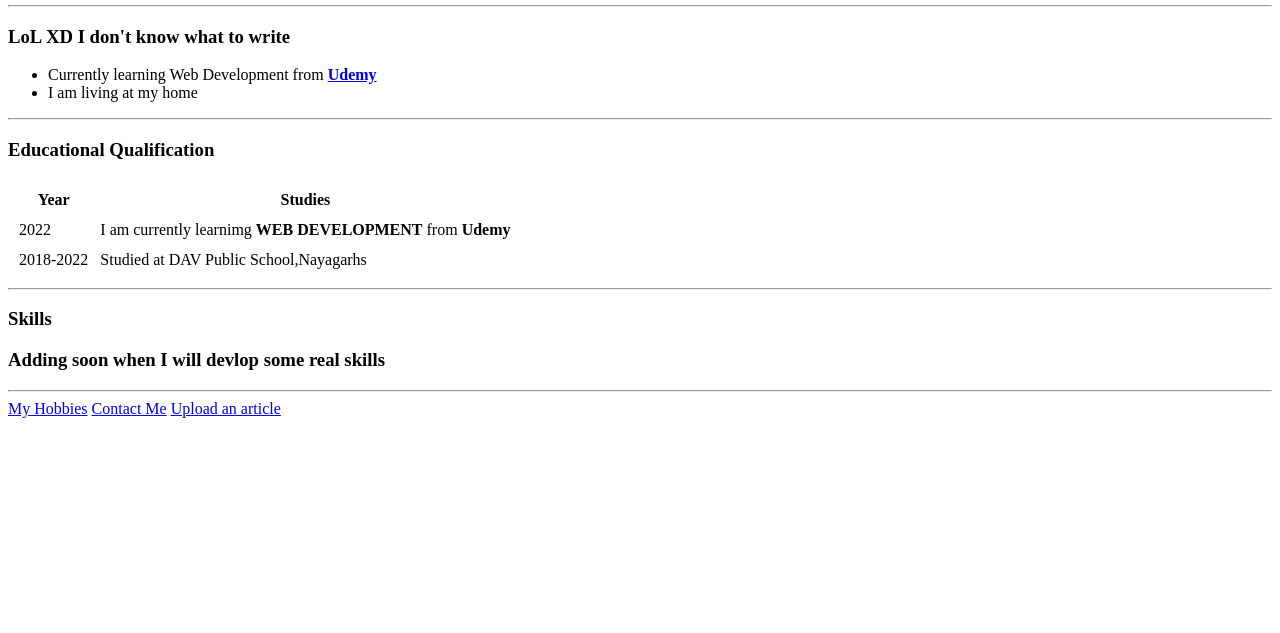
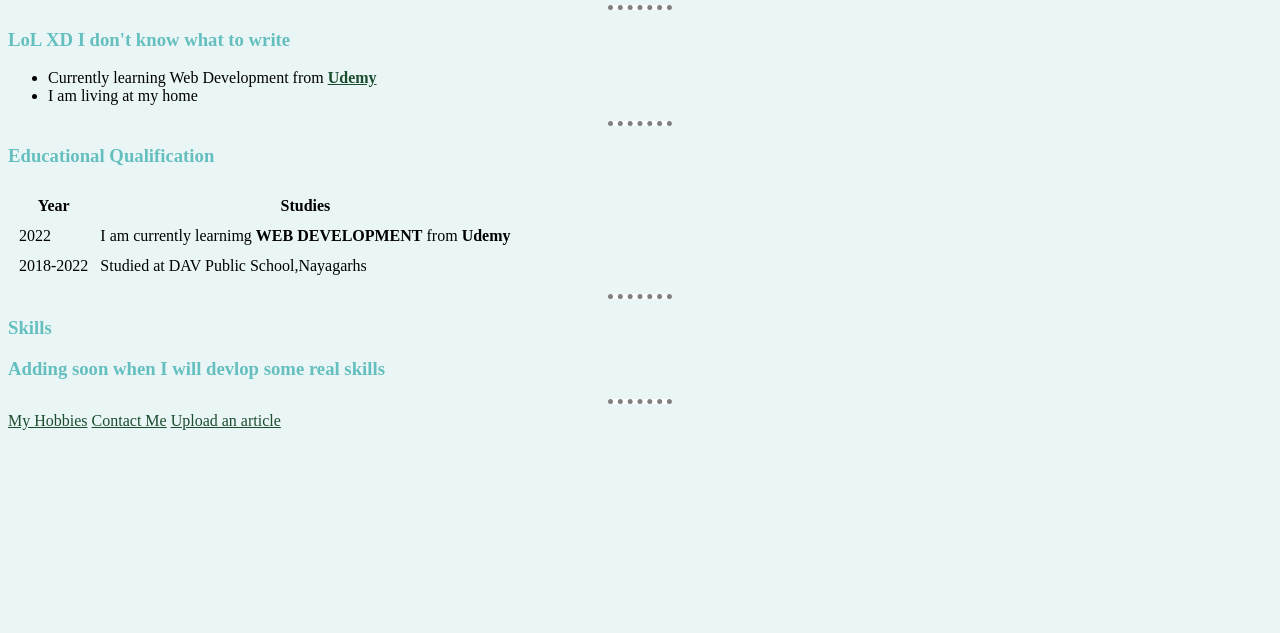
Before and after one commit to Off-Ayush/Personal-Website, a plain HTML site: page index.html in a window 1280 px wide. Shown: the part 167-800 px from the top of the page. Drawn offline with Linux system fonts and the light colour scheme; files that its build step writes are made by us from their sources; the site is published under a folder, as on GitHub Pages, so addresses that start at the root find nothing.

Commit message:
Update index.html

```diff
--- a/index.html
+++ b/index.html
@@ -4,7 +4,7 @@
 <head>
   <meta charset="utf-8">
   <title>Ayush's Personal Site</title>
- <link type="text/css" rel="stylesheet" href="/stylesheets/styles.css" />
+ <link type="text/css" rel="stylesheet" href="css/styles.css" />
 </head>
 
 <body>
```
